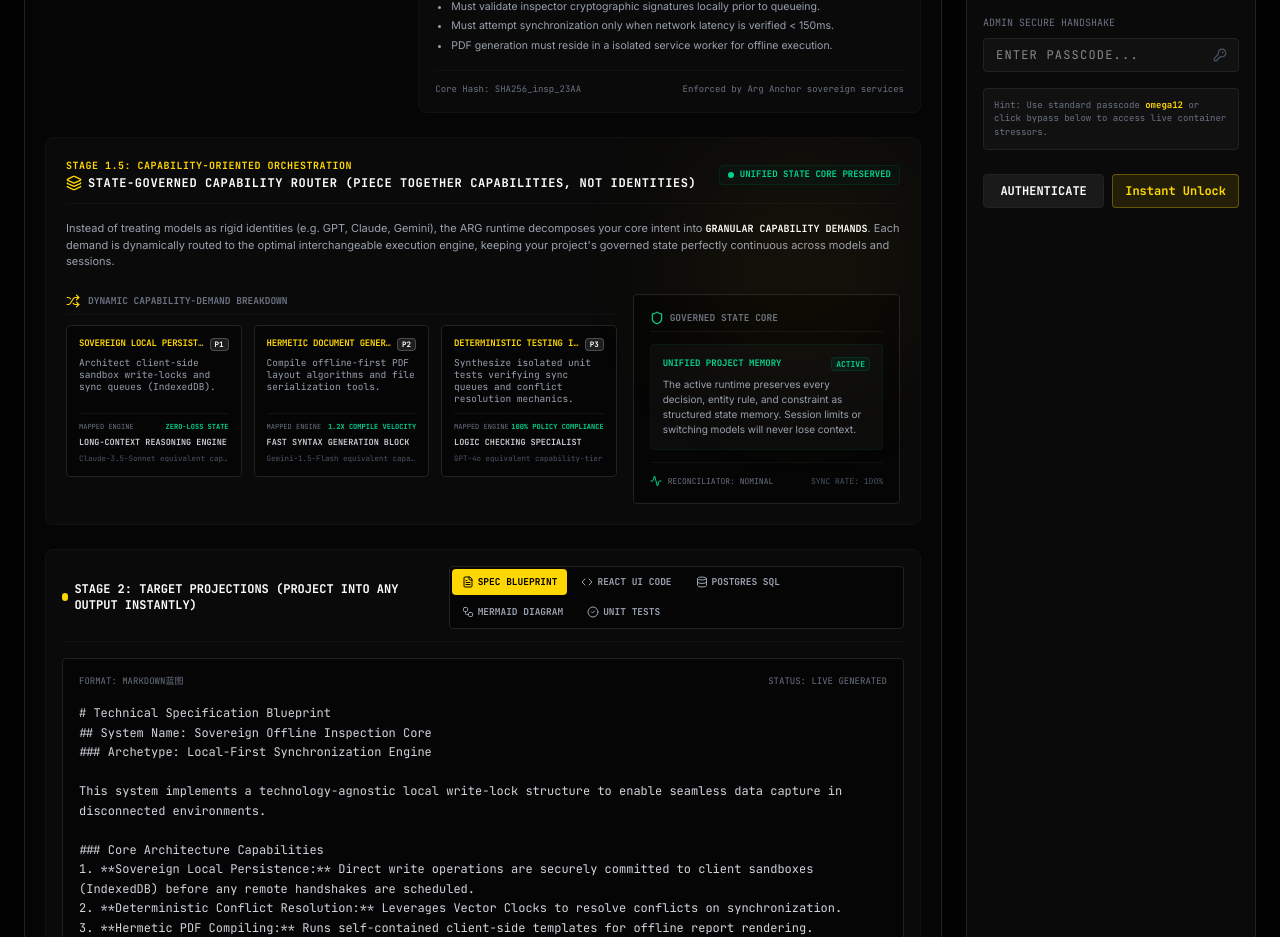
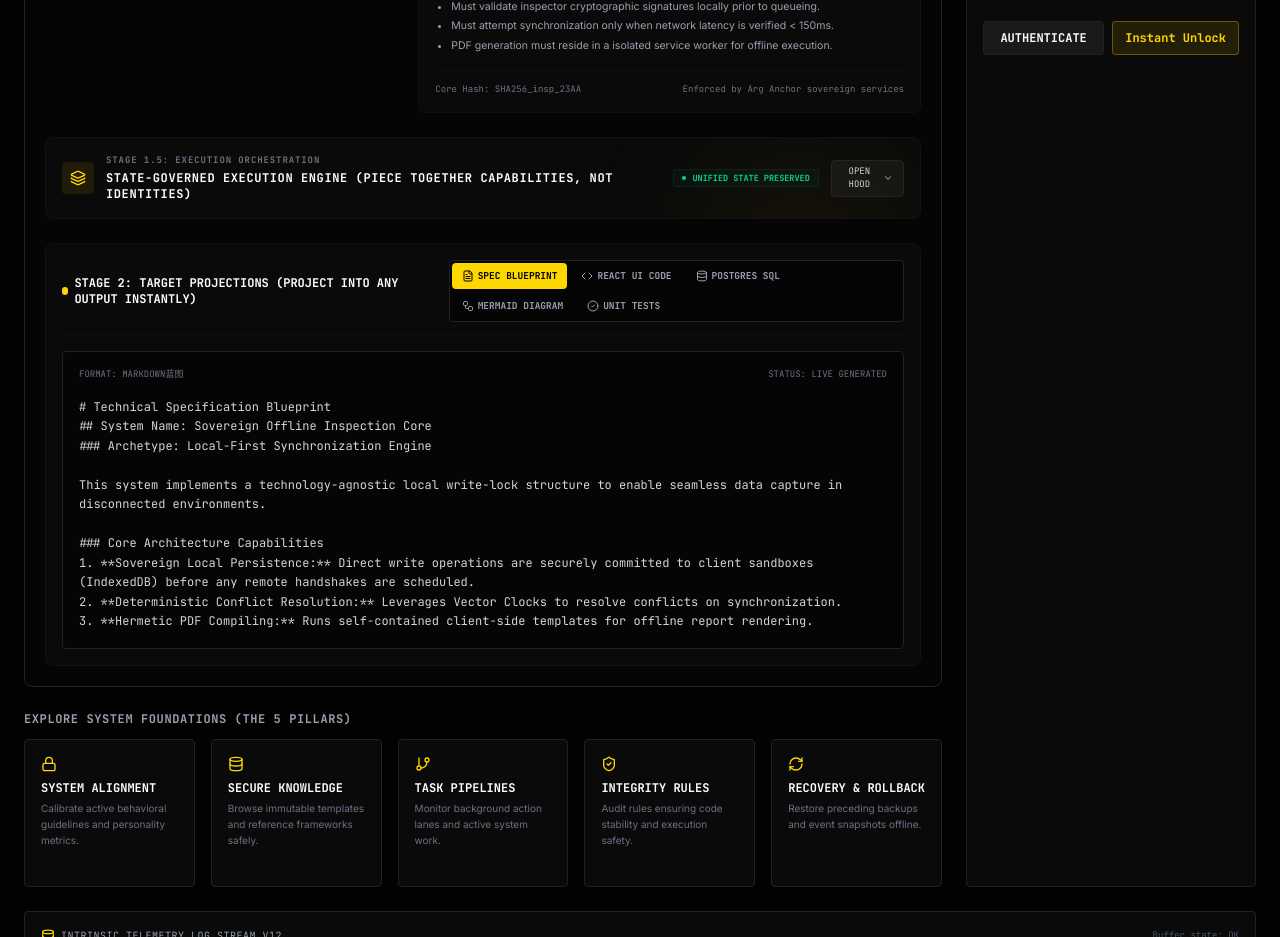
Before and after one commit to Kelziejordan/Arg_vNext, a React (Vite) app: page / in a window 1280 px wide. Shown: the part 1800-2737 px from the top of the page. Built offline with nearby package versions, Linux system fonts and the light colour scheme.

Commit message:
feat(ui): add collapsible orchestration panel
Implement toggle functionality for the execution
orchestration panel in IntentTranslator to improve
layout efficiency and reduce visual clutter.

```diff
--- a/src/components/IntentTranslator.tsx
+++ b/src/components/IntentTranslator.tsx
@@ -20,7 +20,9 @@ import {
   Layers,
   Shuffle,
   Shield,
-  Activity
+  Activity,
+  ChevronDown,
+  ChevronUp
 } from 'lucide-react';
 import { useRuntime } from '../core/RuntimeContext';
 
@@ -328,6 +330,7 @@ export default function IntentTranslator() {
 
   // Custom compiled output based on custom input
   const [compiledResult, setCompiledResult] = useState<Preset | null>(null);
+  const [showOrchestration, setShowOrchestration] = useState(false);
 
   const handlePresetSelect = (preset: Preset) => {
     setSelectedPreset(preset);
@@ -677,36 +680,55 @@ describe('${name} Core Verification', () => {
         </div>
       </div>
 
-      {/* Stage 1.5: Capability-Oriented Orchestration (Interchangeable Model Routing) */}
-      <div className="bg-[#0A0A0A] border border-[#111] rounded-lg p-5 space-y-4 relative overflow-hidden" id="capability-orchestration-panel">
+      {/* Stage 1.5: Execution Orchestration (Interchangeable Model Routing) */}
+      <div className="bg-[#0A0A0A] border border-[#111] rounded-lg p-4 relative overflow-hidden" id="execution-orchestration-panel">
         <div className="absolute top-0 right-0 w-60 h-60 bg-yellow-500/5 rounded-full blur-3xl pointer-events-none" />
 
-        <div className="flex flex-col md:flex-row justify-between items-start md:items-center border-b border-[#111] pb-3 gap-3">
+        <div className="flex flex-col md:flex-row justify-between items-start md:items-center gap-3">
+          <div className="flex items-center gap-3">
+            <div className="p-2 bg-yellow-500/10 text-[#FFD700] rounded">
+              <Layers className="w-4 h-4" />
+            </div>
             <div>
-            <span className="text-[10px] font-mono text-[#FFD700] uppercase font-bold tracking-wider block">
-              Stage 1.5: Capability-Oriented Orchestration
+              <span className="text-[9px] font-mono text-gray-500 uppercase tracking-widest block font-bold">
+                Stage 1.5: Execution Orchestration
               </span>
               <h3 className="text-xs font-mono font-bold text-white uppercase mt-0.5 tracking-wider flex items-center gap-1.5">
-              <Layers className="w-4 h-4 text-[#FFD700]" />
-              State-Governed Capability Router (Piece together capabilities, not identities)
+                State-Governed Execution Engine (Piece together capabilities, not identities)
               </h3>
             </div>
-          <span className="text-[9px] font-mono text-emerald-400 bg-emerald-950/20 border border-emerald-900/30 px-2 py-0.5 rounded font-extrabold uppercase flex items-center gap-1.5 animate-pulse">
-            <span className="w-1.5 h-1.5 rounded-full bg-emerald-400" />
-            Unified State Core Preserved
-          </span>
           </div>
 
+          <div className="flex items-center gap-3 self-stretch md:self-auto justify-between md:justify-end">
+            <span className="text-[8.5px] font-mono text-emerald-400 bg-emerald-950/20 border border-emerald-900/30 px-2 py-0.5 rounded font-extrabold uppercase flex items-center gap-1.5 shrink-0">
+              <span className="w-1 h-1 rounded-full bg-emerald-400" />
+              Unified State Preserved
+            </span>
+            <button
+              onClick={() => {
+                setShowOrchestration(!showOrchestration);
+                addLog(showOrchestration ? 'Execution Orchestration view collapsed' : 'Opened Execution Orchestration console (under-the-hood capability router)', 'INFO', 'GOVERNOR');
+              }}
+              className="text-[9px] font-mono uppercase bg-[#141414] hover:bg-[#1a1a1a] border border-[#222] text-gray-300 hover:text-white px-2.5 py-1 rounded flex items-center gap-1.5 transition-all duration-200"
+            >
+              <span>{showOrchestration ? 'Close Hood' : 'Open Hood'}</span>
+              {showOrchestration ? <ChevronUp className="w-3.5 h-3.5" /> : <ChevronDown className="w-3.5 h-3.5" />}
+            </button>
+          </div>
+        </div>
+
+        {showOrchestration && (
+          <div className="pt-4 space-y-4 border-t border-[#111] mt-3 animate-fade-in animate-once">
             <p className="text-[11px] text-gray-400 leading-normal font-sans">
-          Instead of treating models as rigid identities (e.g. GPT, Claude, Gemini), the ARG runtime decomposes your core intent into <strong className="text-white font-mono uppercase text-[10px]">granular capability demands</strong>. Each demand is dynamically routed to the optimal interchangeable execution engine, keeping your project's governed state perfectly continuous across models and sessions.
+              Instead of treating models as rigid identities (e.g., GPT, Claude, Gemini), the ARG runtime decomposes your core intent into <strong className="text-white font-mono uppercase text-[10px]">granular capability demands</strong>. Each demand is dynamically routed to the optimal interchangeable execution engine, keeping your project's governed state perfectly continuous across models and sessions.
             </p>
 
             {/* Visual Columns: Decompose, Route, Reconcile */}
-        <div className="grid grid-cols-1 lg:grid-cols-12 gap-4 pt-2">
+            <div className="grid grid-cols-1 lg:grid-cols-12 gap-4 pt-1">
 
-          {/* Decomposed Demands List (6 cols) */}
+              {/* Decomposed Demands List (8 cols) */}
               <div className="lg:col-span-8 space-y-2.5">
-            <div className="flex items-center gap-2 text-[9.5px] font-mono text-gray-500 uppercase border-b border-[#111] pb-1.5 font-bold">
+                <div className="flex items-center gap-2 text-[9px] font-mono text-gray-500 uppercase border-b border-[#111] pb-1.5 font-bold">
                   <Shuffle className="w-3.5 h-3.5 text-[#FFD700]" />
                   Dynamic Capability-Demand Breakdown
                 </div>
@@ -716,10 +738,10 @@ describe('${name} Core Verification', () => {
                     <div key={index} className="bg-[#050505] border border-[#222] p-3 rounded flex flex-col justify-between hover:border-amber-500/40 transition-all duration-300 group">
                       <div className="space-y-1.5">
                         <div className="flex justify-between items-start gap-1">
-                      <span className="text-[9px] font-mono font-bold text-[#FFD700] uppercase tracking-tight leading-tight block truncate">
+                          <span className="text-[8.5px] font-mono font-bold text-[#FFD700] uppercase tracking-tight leading-tight block truncate">
                             {item.capability}
                           </span>
-                      <span className="text-[7.5px] bg-white/10 text-white border border-white/20 px-1 py-0.2 rounded font-mono uppercase font-bold shrink-0">
+                          <span className="text-[7px] bg-white/10 text-white border border-white/20 px-1 py-0.2 rounded font-mono uppercase font-bold shrink-0">
                             P{index + 1}
                           </span>
                         </div>
@@ -733,7 +755,7 @@ describe('${name} Core Verification', () => {
                           <span>Mapped Engine</span>
                           <span className="text-emerald-400 font-bold">{item.badge}</span>
                         </div>
-                    <div className="text-[8.5px] font-mono text-gray-300 truncate font-semibold block uppercase">
+                        <div className="text-[8px] font-mono text-gray-300 truncate font-semibold block uppercase">
                           {item.engine}
                         </div>
                         <div className="text-[7.5px] font-mono text-gray-600 block truncate">
@@ -748,7 +770,7 @@ describe('${name} Core Verification', () => {
               {/* Core State Reconciliation Panel (4 cols) */}
               <div className="lg:col-span-4 bg-[#050505] border border-[#222] p-4 rounded flex flex-col justify-between">
                 <div className="space-y-3">
-              <div className="flex items-center gap-1.5 text-[9.5px] font-mono text-gray-500 uppercase border-b border-[#111] pb-1.5 font-bold">
+                  <div className="flex items-center gap-1.5 text-[9px] font-mono text-gray-500 uppercase border-b border-[#111] pb-1.5 font-bold">
                     <Shield className="w-3.5 h-3.5 text-emerald-400" />
                     Governed State Core
                   </div>
@@ -774,6 +796,8 @@ describe('${name} Core Verification', () => {
               </div>
 
             </div>
+          </div>
+        )}
       </div>
 
       {/* Bottom Interface: Target Projection Panel (Any Output) */}
```
Lines whose indentation alone changed are shown as unchanged.
